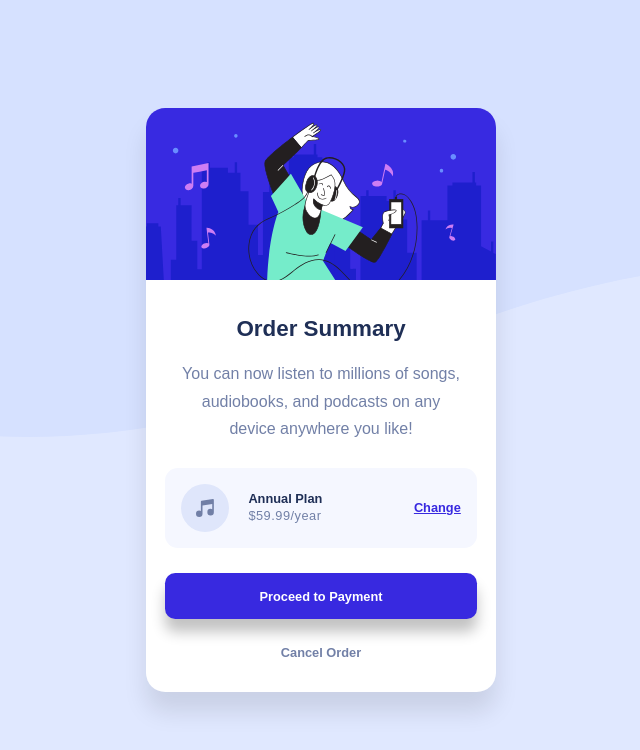
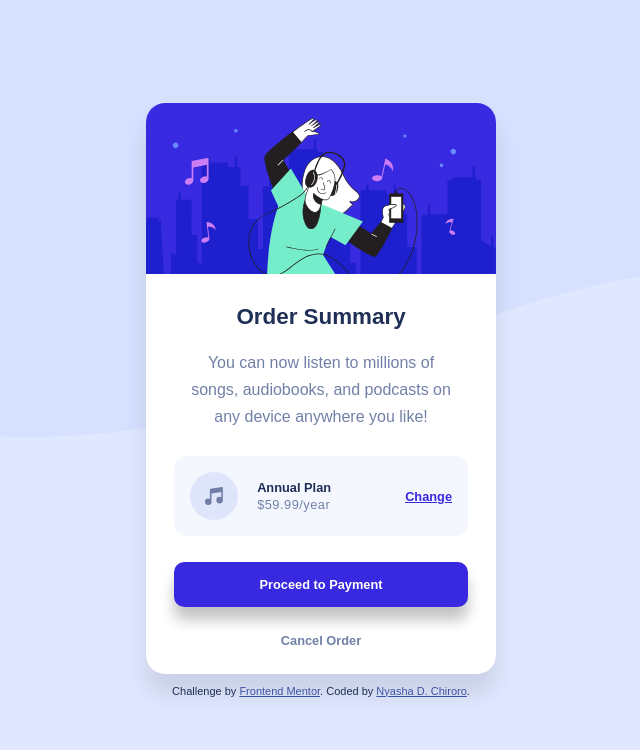
Before and after one commit to chiroro-jr/order-summary-component, a plain HTML site: page index.html in a window 1280 px wide. Shown: the whole page, without its empty margins (319-959 px from the left). Drawn offline with Linux system fonts and the light colour scheme.

Commit message:
tweaked some container widths for RD

```diff
--- a/css/style.css
+++ b/css/style.css
@@ -30,6 +30,7 @@ body {
     width: 100vw;
     height: 100vh;
     display: flex;
+    flex-direction: column;
     justify-content: center;
     align-items: center;
 }
@@ -52,7 +53,7 @@ body {
 }
 
 .order-summary__content {
-    padding: 2em 1.2em;
+    padding: 1.6em 1.2em;
     display: flex;
     flex-direction: column;
     align-items: center;
@@ -152,8 +153,10 @@ body {
 }
 
 .attribution {
+    color: var(--dark-blue);
     font-size: 11px;
     text-align: center;
+    margin-top: 1em;
 }
 .attribution a {
     color: hsl(228, 45%, 44%);
@@ -165,9 +168,17 @@ body {
     .container {
         background-image: url('/images/pattern-background-desktop.svg');
     }
+    .order-summary__content {
+        max-width: 95%;
+        margin: 0 auto;
+    }
 }
 @media screen and (max-width: 375px) {
     .container {
         background-image: url('/images/pattern-background-mobile.svg');
     }
+    .order-summary__content {
+        max-width: 100%;
+        margin: 0 auto;
+    }
 }
--- a/index.html
+++ b/index.html
@@ -44,20 +44,16 @@
               <a class="btn btn--flat" href="#">Cancel Order</a>
           </main>
         </div>
-      </div>
-
-
-
-        <!--  Annual Plan $59.99/year Change
-        Proceed to Payment Cancel Order -->
-
-        <!-- <div class="attribution">
+        <div class="attribution">
             Challenge by
             <a
                 href="https://www.frontendmentor.io?ref=challenge"
                 target="_blank"
                 >Frontend Mentor</a
-            >. Coded by <a href="#">Your Name Here</a>.
-        </div> -->
+            >. Coded by <a href="#">Nyasha D. Chiroro</a>.
+        </div>
+      </div>
+
+
     </body>
 </html>
```
